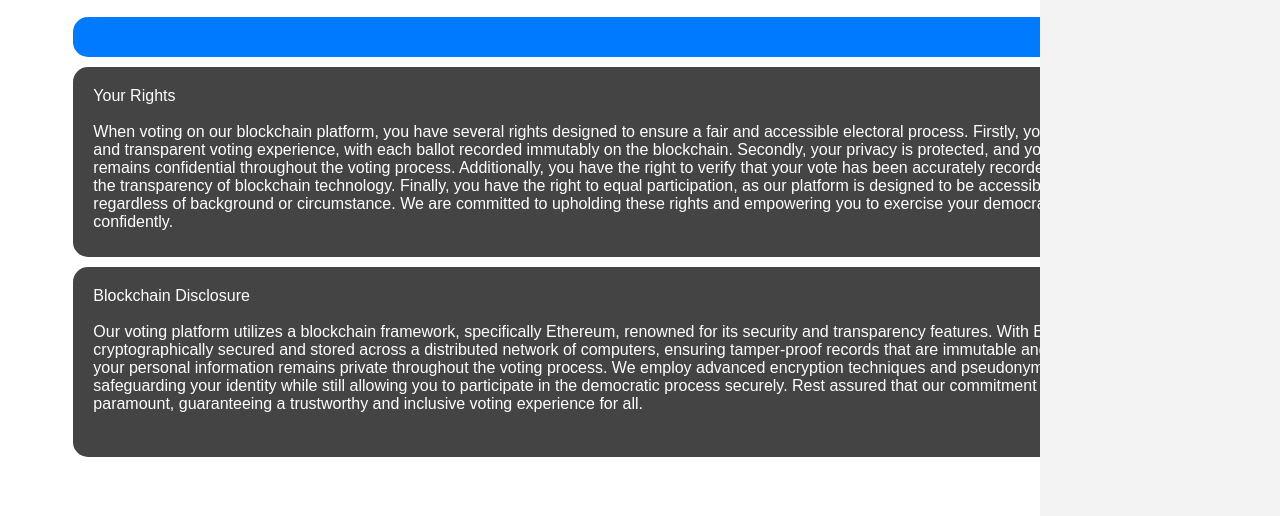
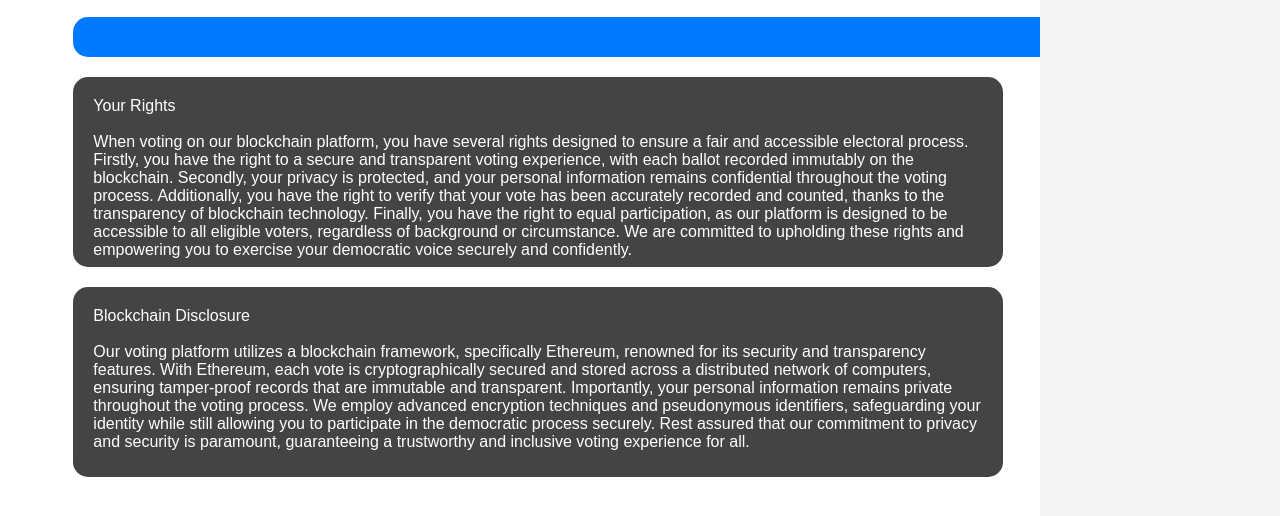
Before and after one commit to sirhChrisE/Blockchain-Project--Team, a plain HTML site: page VOTING_PAGE/VotingWebsitePOC.html in a window 1280 px wide. Shown: the part 136-652 px from the top of the page. Drawn offline with Linux system fonts and the light colour scheme.

Commit message:
Information Boxes Left Alignment
I am currently trying to align the boxes to the left and trying to reduce their width so that the text can be seen better.

```diff
--- a/VOTING_PAGE/styles.css
+++ b/VOTING_PAGE/styles.css
@@ -31,6 +31,8 @@
     background-color: #444;
     overflow-y: scroll;
     height: 150px;
+    width: 75%;
+    float: left;
 }
 .sidebar {
     width: 200px;
```
